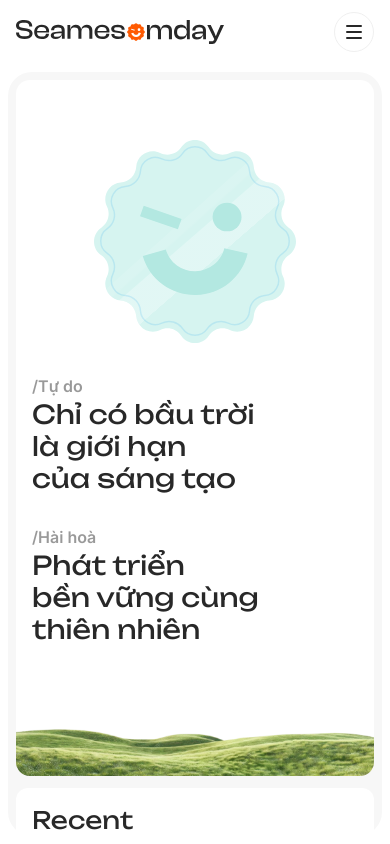
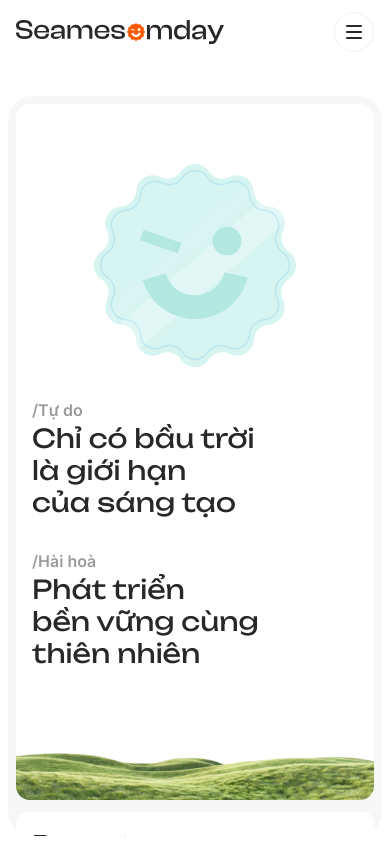
Before and after one commit to lnson1551/portfolio, a React (Vite) app: page / in a window 390 px wide. Built offline with nearby package versions, Linux system fonts and the light colour scheme.

Commit message:
Increase mobile topbar clearance

```diff
--- a/src/components/layout/PageShell.css
+++ b/src/components/layout/PageShell.css
@@ -30,7 +30,7 @@
     --mobile-header-row-height: 4rem;
     --mobile-nav-clearance: 5rem;
     --mobile-header-clearance: 2.5rem;
-    --mobile-canvas-top-padding: 4.5rem;
+    --mobile-canvas-top-padding: 6rem;
 
     grid-template-columns: 1fr;
     gap: var(--space-3);
```
